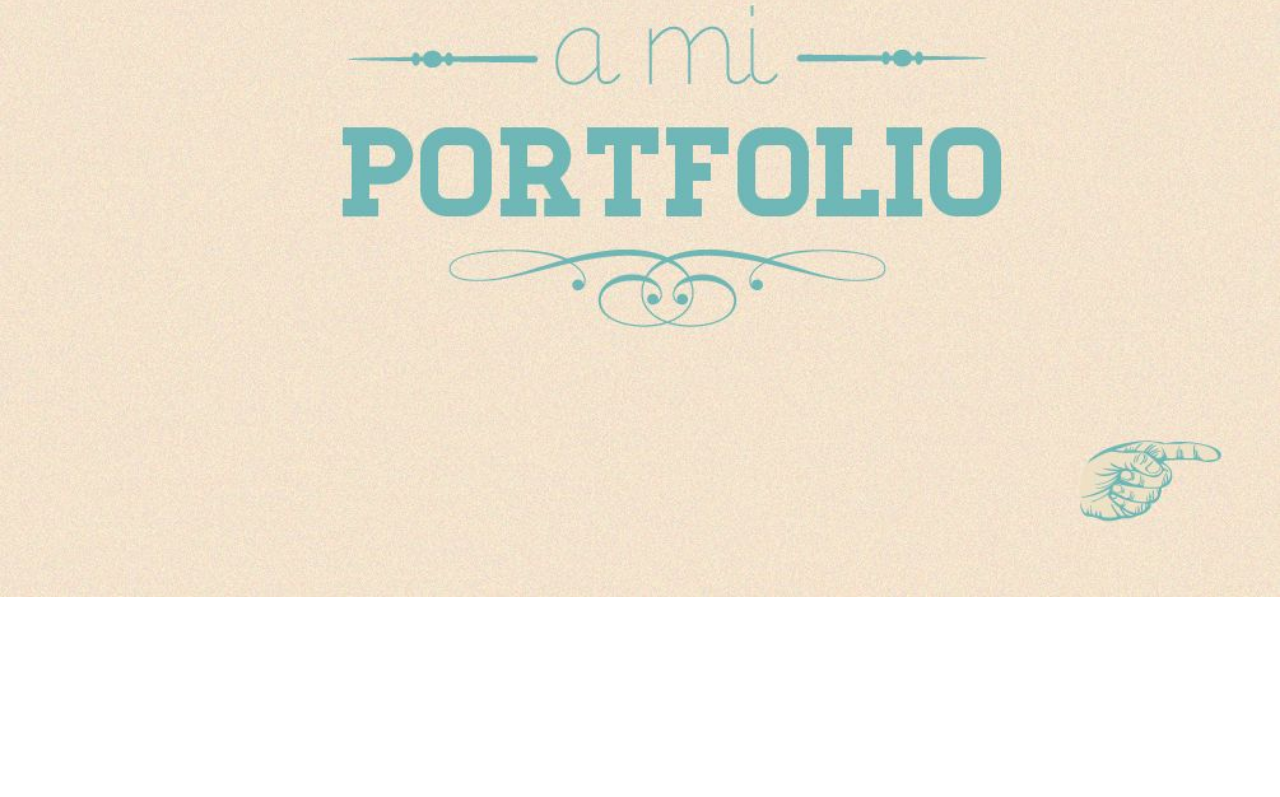
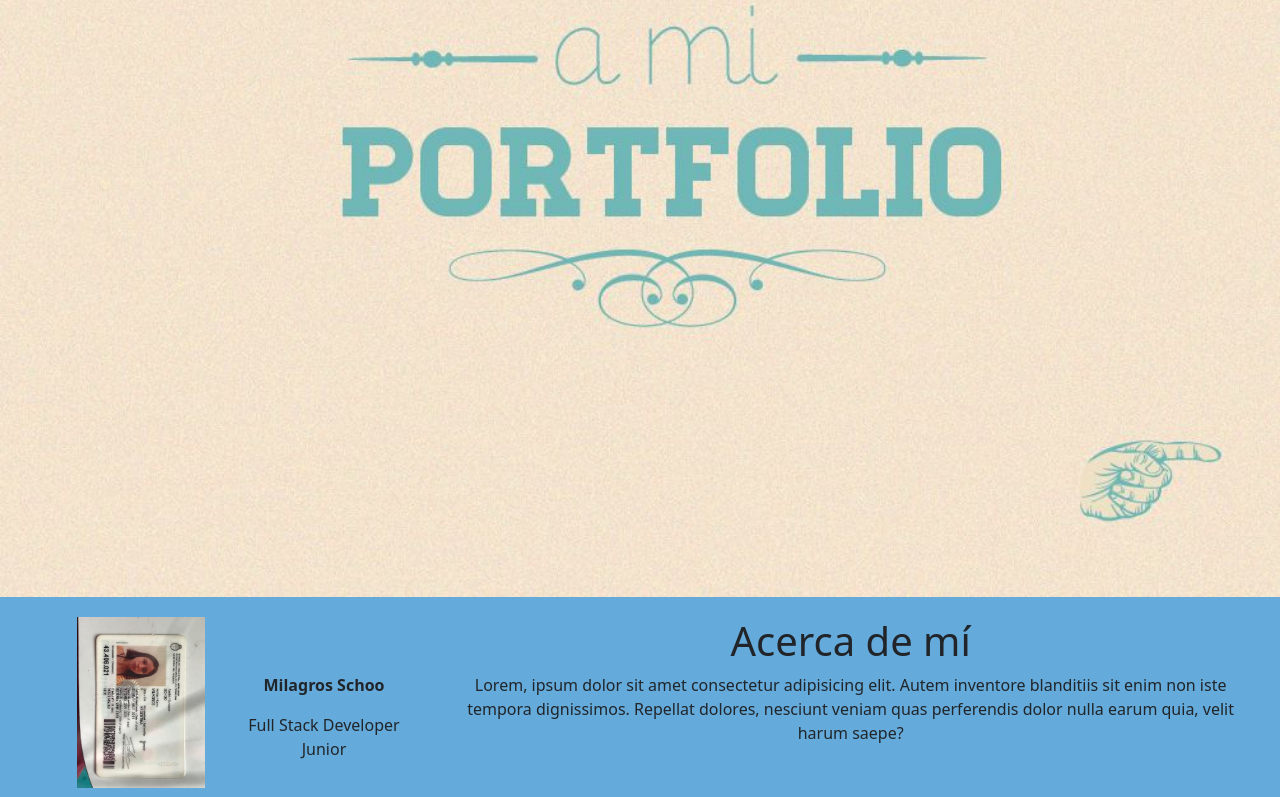
Before and after one commit to MiliSchoo/Portfolio, an Angular app in the folder Portfolio/: page / in a window 1280 px wide. Shown: the part 442-1239 px from the top of the page. Before the commit the page ends 1039 px from the top, so only its background shows below. Built offline with nearby package versions, Linux system fonts and the light colour scheme.

Commit message:
agrego el 'acerca de mi', bootstrap

```diff
--- a/Portfolio/angular.json
+++ b/Portfolio/angular.json
@@ -24,10 +24,10 @@
             ],
             "styles": [
               "src/styles.css",
-              "Portfolio/Portfolio/node_modules/bootstrap/dist/css/bootstrap.css"
+              "node_modules/bootstrap/dist/css/bootstrap.css"
             ],
             "scripts": [
-              "Portfolio/Portfolio/node_modules/bootstrap/dist/js/bootstrap.js"
+              "node_modules/bootstrap/dist/js/bootstrap.js"
             ]
           },
           "configurations": {
--- a/Portfolio/src/app/app.component.html
+++ b/Portfolio/src/app/app.component.html
@@ -1 +1,2 @@
 <app-header></app-header>
+<app-acerca-de></app-acerca-de>
--- a/Portfolio/src/app/app.module.ts
+++ b/Portfolio/src/app/app.module.ts
@@ -7,6 +7,7 @@
 import { LogoAPComponent } from './components/logo-ap/logo-ap.component';
 import { SocialComponent } from './components/social/social.component';
 import { BannerComponent } from './components/banner/banner.component';
+import { AcercaDeComponent } from './components/acerca-de/acerca-de.component';
 
 @NgModule({
   declarations: [
@@ -14,7 +15,8 @@
     HeaderComponent,
     LogoAPComponent,
     SocialComponent,
-    BannerComponent
+    BannerComponent,
+    AcercaDeComponent
   ],
   imports: [
     BrowserModule,
--- /dev/null
+++ b/Portfolio/src/app/components/acerca-de/acerca-de.component.css
@@ -0,0 +1,29 @@
+.row{
+    padding: 20px;
+}
+div{
+    background-color: rgb(100, 170, 218);
+    text-align: center;
+}
+
+@media (min-width: 576px){
+    #fotodeperfil{
+        position: absolute;
+        width: 10%;
+        left: 6%;
+    }
+}
+
+@media (max-width: 575px){
+    #fotodeperfil{
+        position: absolute;
+        width: 30%;
+        left: 35%;
+        top: 366px;
+    }
+}
+
+#nombre {
+    font-weight: bold;
+    margin-top: 30%;
+}
--- /dev/null
+++ b/Portfolio/src/app/components/acerca-de/acerca-de.component.html
@@ -0,0 +1,19 @@
+<div class="row">
+    <div class="col-xs-12 col-sm-2 col-md-2 col-lg-2">
+        <img src="../../../assets/dni frente.JPG" id="fotodeperfil"
+        class="img-fluid">
+    </div>
+    <div class="col-xs-12 col-sm-2 col-md-2 col-lg-2">
+        <p id="nombre">Milagros Schoo</p>
+        <p>Full Stack Developer Junior</p>
+    </div>
+    <div class="col-xs-12 col-sm-8 col-md-8 col-lg-8">
+        <span>
+            <h1>Acerca de mí</h1>
+            <p>Lorem, ipsum dolor sit amet consectetur adipisicing elit.
+                Autem inventore blanditiis sit enim non iste tempora
+                dignissimos. Repellat dolores, nesciunt veniam quas
+                perferendis dolor nulla earum quia, velit harum saepe?</p>
+        </span>
+    </div>
+</div>
--- /dev/null
+++ b/Portfolio/src/app/components/acerca-de/acerca-de.component.ts
@@ -0,0 +1,15 @@
+import { Component, OnInit } from '@angular/core';
+
+@Component({
+  selector: 'app-acerca-de',
+  templateUrl: './acerca-de.component.html',
+  styleUrls: ['./acerca-de.component.css']
+})
+export class AcercaDeComponent implements OnInit {
+
+  constructor() { }
+
+  ngOnInit(): void {
+  }
+
+}
```
Also changed, not shown: Portfolio/src/assets/dni frente.JPG (added), 1 other file (tests, documents, lock files or other folders).
